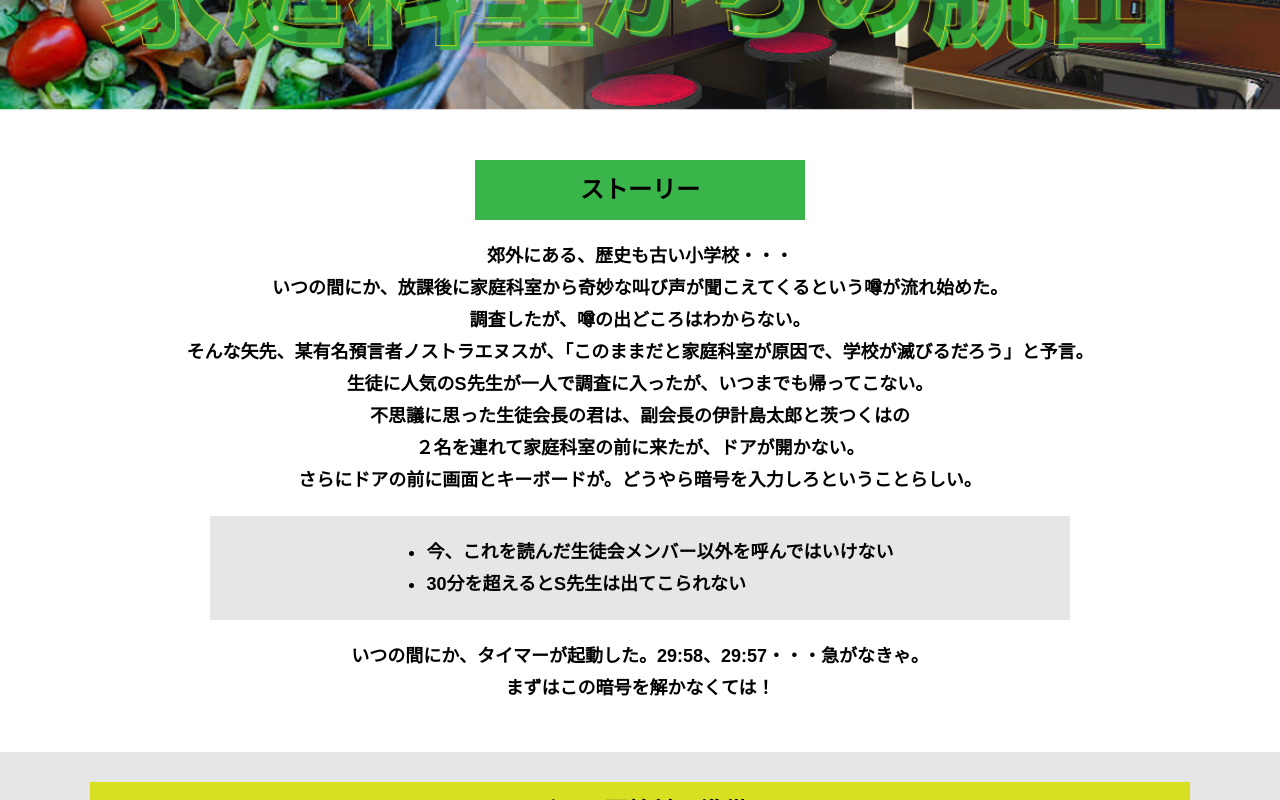
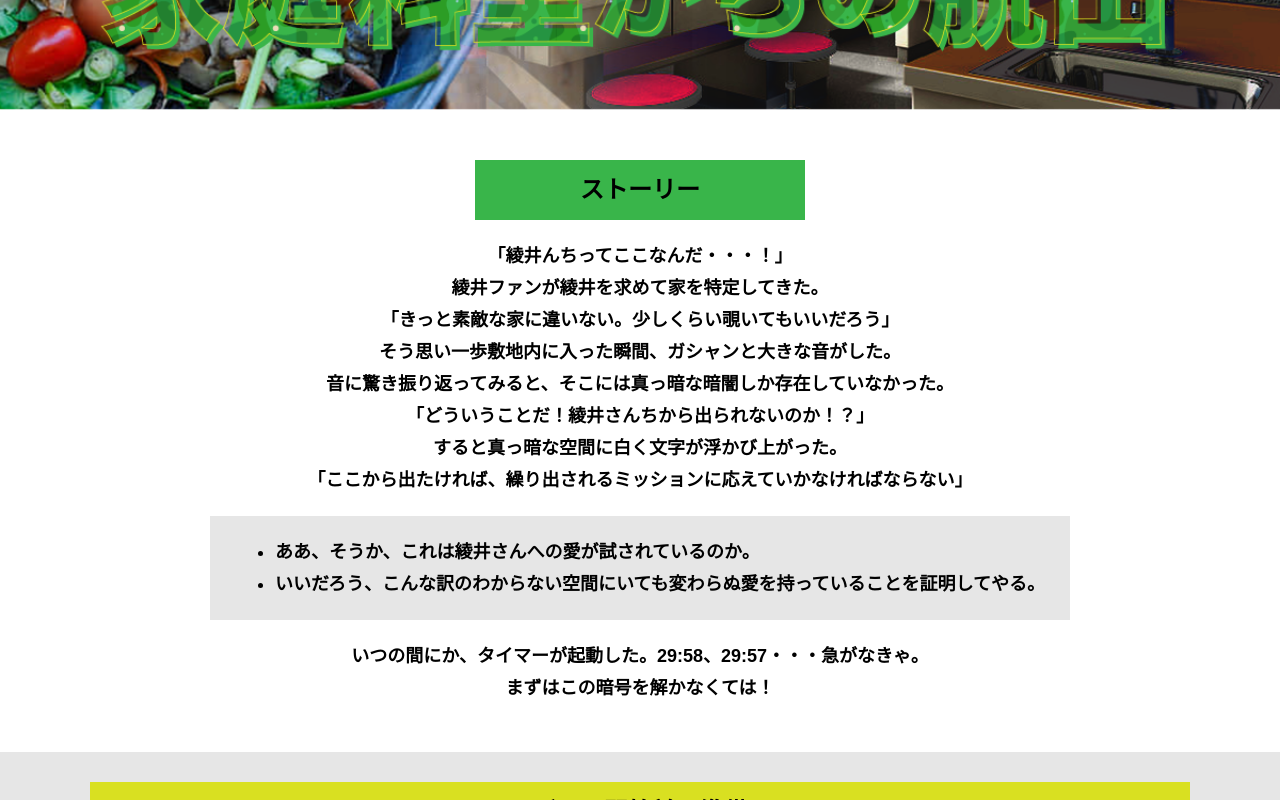
Before and after one commit to ayaikanoko/ayaionline, a plain HTML site: page index.html in a window 1280 px wide. Shown: the part 431-1231 px from the top of the page. Drawn offline with Linux system fonts and the light colour scheme.

Commit message:
Update index.html

```diff
--- a/index.html
+++ b/index.html
@@ -29,18 +29,18 @@
       <div class="container">
         <h2 class="section-title section-title--keycolor section-title--story">ストーリー</h2>
         <div class="story">
-          <p class="text-center">郊外にある、歴史も古い小学校・・・<br>
-            いつの間にか、放課後に家庭科室から奇妙な叫び声が聞こえてくるという噂が流れ始めた。<br>
-            調査したが、噂の出どころはわからない。<br>
-            そんな矢先、某有名預言者ノストラエヌスが、「このままだと家庭科室が原因で、学校が滅びるだろう」と予言。<br>
-            生徒に人気のS先生が一人で調査に入ったが、いつまでも帰ってこない。<br>
-            不思議に思った生徒会長の君は、副会長の伊計島太郎と茨つくはの<br>
-            ２名を連れて家庭科室の前に来たが、ドアが開かない。<br>
-            さらにドアの前に画面とキーボードが。どうやら暗号を入力しろということらしい。</p>
+          <p class="text-center">「綾井んちってここなんだ・・・！」<br>
+            綾井ファンが綾井を求めて家を特定してきた。<br>
+            「きっと素敵な家に違いない。少しくらい覗いてもいいだろう」<br>
+            そう思い一歩敷地内に入った瞬間、ガシャンと大きな音がした。<br>
+            音に驚き振り返ってみると、そこには真っ暗な暗闇しか存在していなかった。<br>
+            「どういうことだ！綾井さんちから出られないのか！？」<br>
+            すると真っ暗な空間に白く文字が浮かび上がった。<br>
+            「ここから出たければ、繰り出されるミッションに応えていかなければならない」</p>
           <div class="story__note__outer bg-color--gray">
             <ul class="story__note">
-              <li>今、これを読んだ生徒会メンバー以外を呼んではいけない</li>
-              <li>30分を超えるとS先生は出てこられない</li>
+              <li>ああ、そうか、これは綾井さんへの愛が試されているのか。</li>
+              <li>いいだろう、こんな訳のわからない空間にいても変わらぬ愛を持っていることを証明してやる。</li>
             </ul>
           </div>
           <p class="text-center">いつの間にか、タイマーが起動した。29:58、29:57・・・急がなきゃ。<br>
```
